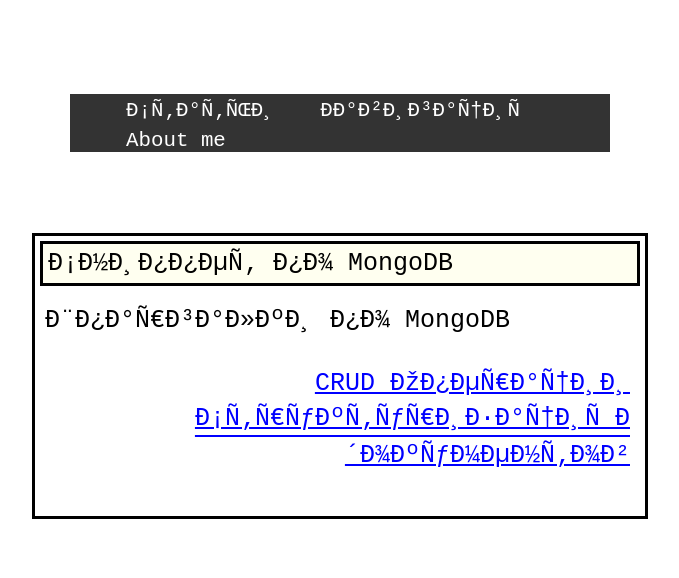
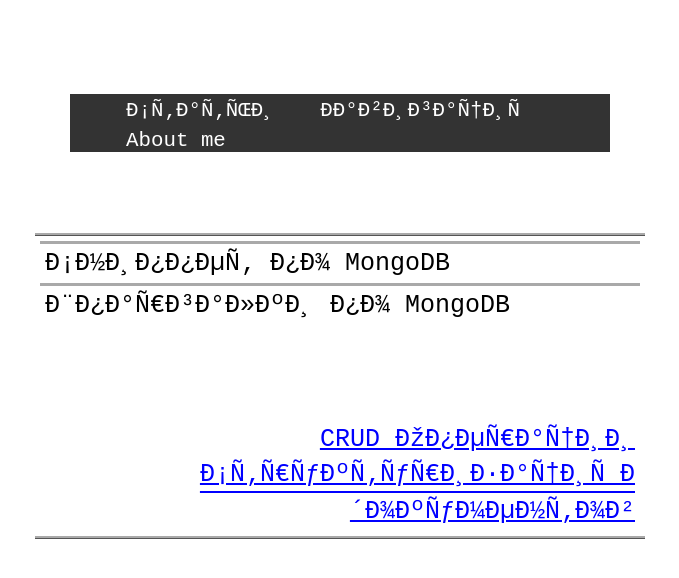
Before and after one commit to AlexandrPirogov/AlexandrPirogov.github.io, a PHP site: page / in a window 1280 px wide. Shown: the top 578 px of the page, without its empty margins (300-979 px from the left). Run offline with PHP 8.4, Linux system fonts and the light colour scheme.

Commit message:
small design things

```diff
--- a/css/style.css
+++ b/css/style.css
@@ -84,7 +84,8 @@ div {
 .article
 {
     width: 600px;
-    border-style: solid;
+    border-top: darkgray ridge;
+    border-bottom: darkgray ridge;
     margin-left: auto;
     margin-right: auto;
     margin-top:50px;
@@ -94,24 +95,25 @@ div {
 
 .articleTitle {
     text-align: left;
-    border-style: solid;
+    border-top: darkgray solid;
+    border-bottom: darkgray solid;
     min-width: 300px;
     min-height: 25px;
-    background-color: rgb(255,255,240);
 }
 
 .articleIntro {
-    min-width: 500px;
-    min-height: 200px;
+    min-width: 200px;
+    min-height: 100px;
     background-color: white;
-    padding-top: 20px;
+   padding-bottom: 0;
 }
 
 .readFull{
     text-align: right;
     font-size: 25px;
     vertical-align: bottom;
-    background-color: white;
+    bottom: 0;
+    margin: 0;
 }
 
 .readFull {
--- a/index.html
+++ b/index.html
@@ -26,11 +26,11 @@
                     </div>
                     <div class="articleIntro">
                         Шпаргалки по MongoDB
-                        <div class="readFull">
-                            <br><a class="readFull" href="/trackTree/db/NoSQL/MongoDB/checklists/crud.html">CRUD Операции</a>
-                            <br><a class="readFull" href="/trackTree/db/NoSQL/MongoDB/checklists/howtostructure.html">Структуризация документов</a>
-                        </div>
 
+                    </div>
+                    <div class="readFull">
+                        <br><a class="readFull" href="/trackTree/db/NoSQL/MongoDB/checklists/crud.html">CRUD Операции</a>
+                        <br><a class="readFull" href="/trackTree/db/NoSQL/MongoDB/checklists/howtostructure.html">Структуризация документов</a>
                     </div>
                 </div>
 
```
